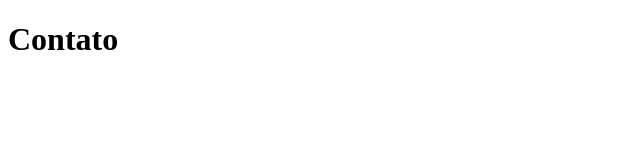
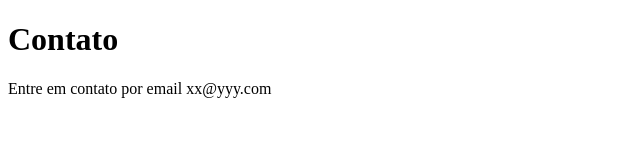
Before and after one commit to digordg21/sistema-de-cadastro, a plain HTML site: page contato.html in a window 1280 px wide. Shown: the whole page, without its empty margins (0-640 px from the left). Drawn offline with Linux system fonts and the light colour scheme.

Commit message:
adicionando email de contato

```diff
--- a/contato.html
+++ b/contato.html
@@ -8,5 +8,8 @@
 </head>
 <body>
     <h1>Contato</h1>
+    <p>
+        Entre em contato por email xx@yyy.com
+    </p>
 </body>
 </html>
```
